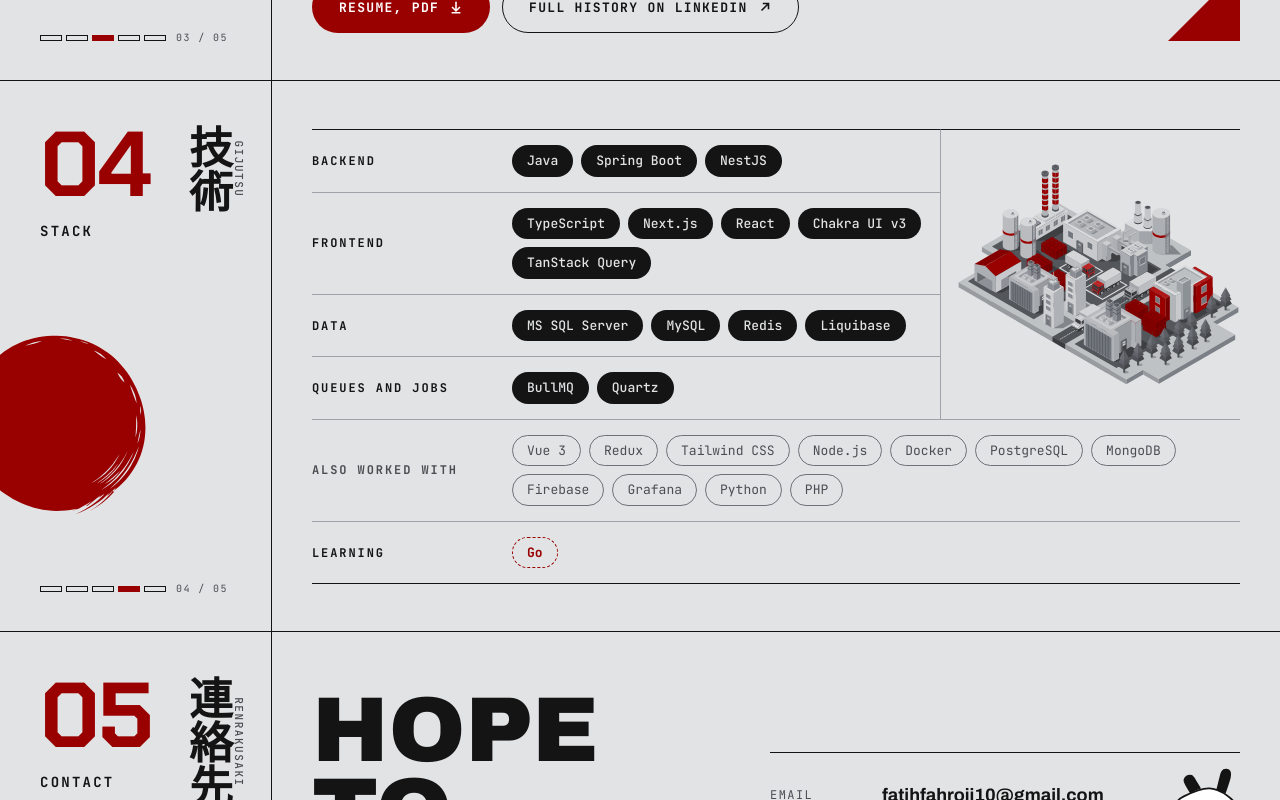
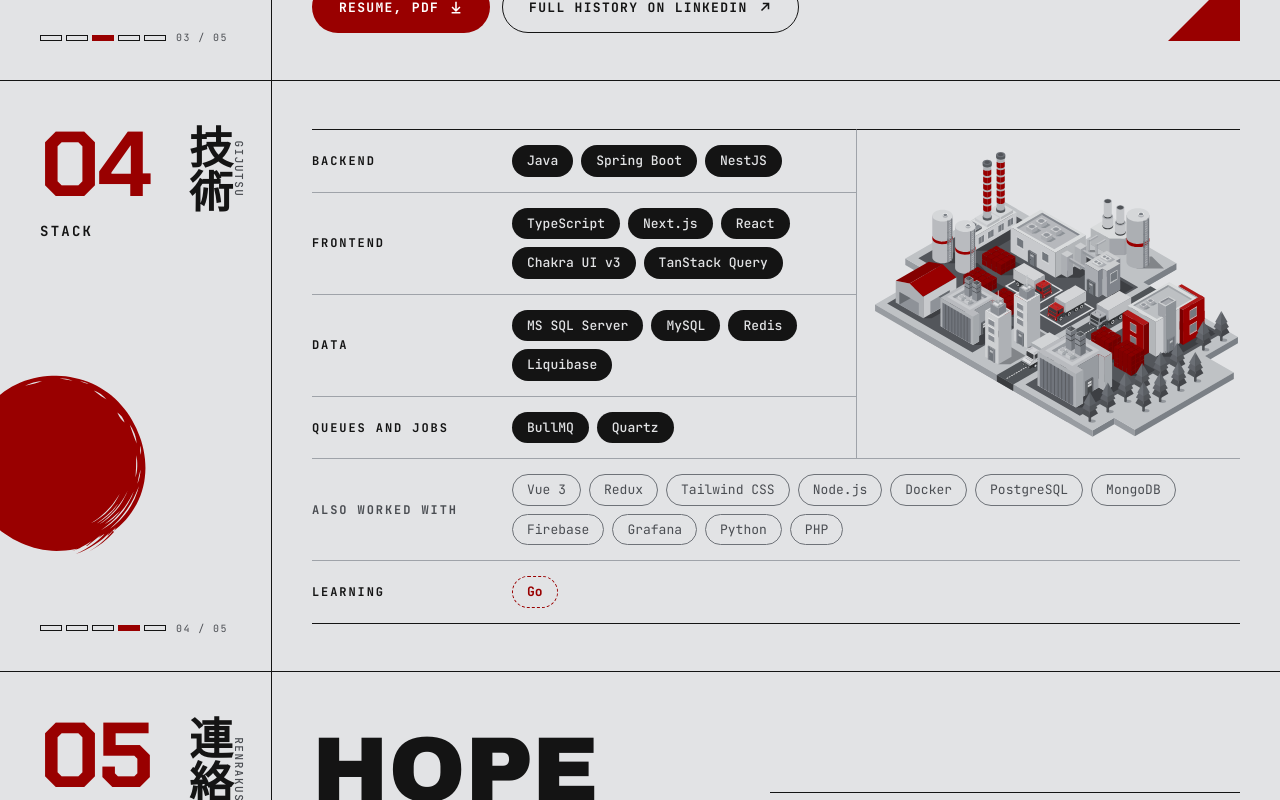
Before and after one commit to FaithL3S5/faith-personal-site, a Next.js app: page / in a window 1280 px wide. Shown: the part 3160-3960 px from the top of the page. Built offline with nearby package versions, Linux system fonts and the light colour scheme.

Commit message:
style(home): enlarge the factory illustration

```diff
--- a/src/features/home/FactoryArt/styles/FactoryArt.module.css
+++ b/src/features/home/FactoryArt/styles/FactoryArt.module.css
@@ -5,14 +5,14 @@
 
 .experience {
   align-self: center;
-  width: 18.125rem;
+  width: 100%;
+  max-width: 22rem;
   margin: -0.375rem 0;
 }
 
 .stack {
   display: none;
   width: 100%;
-  max-width: 18.75rem;
 }
 
 @media (min-width: 48rem) {
--- a/src/features/home/Stack/styles/Stack.module.css
+++ b/src/features/home/Stack/styles/Stack.module.css
@@ -21,18 +21,17 @@
 
   .daily {
     display: flex;
-    flex-wrap: wrap;
     align-items: stretch;
   }
 
   .dailyTiers {
-    flex: 999 1 25rem;
+    flex: 1 1 0;
     min-width: 0;
   }
 
   .factoryCell {
     display: flex;
-    flex: 1 1 14.375rem;
+    flex: 0 1 clamp(18rem, 36vw, 21rem);
     align-items: center;
     justify-content: center;
     padding: 0.375rem 0 0.375rem 1rem;
@@ -46,11 +45,7 @@
     padding: 3rem var(--gutter);
   }
 
-  .dailyTiers {
-    flex-basis: 32.5rem;
-  }
-
   .factoryCell {
-    flex-basis: 18.75rem;
+    flex-basis: clamp(22rem, 30vw, 28rem);
   }
 }
```
